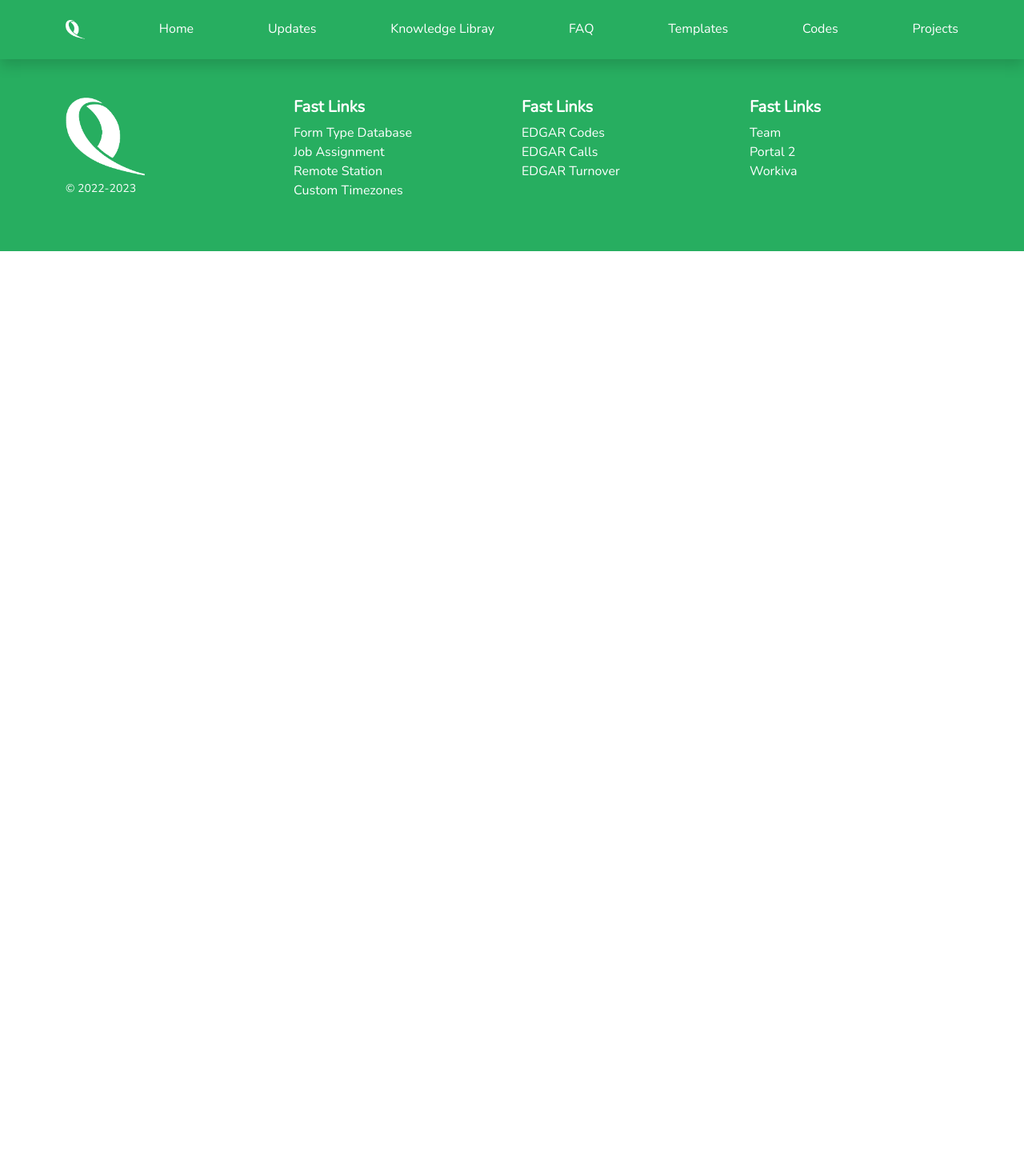
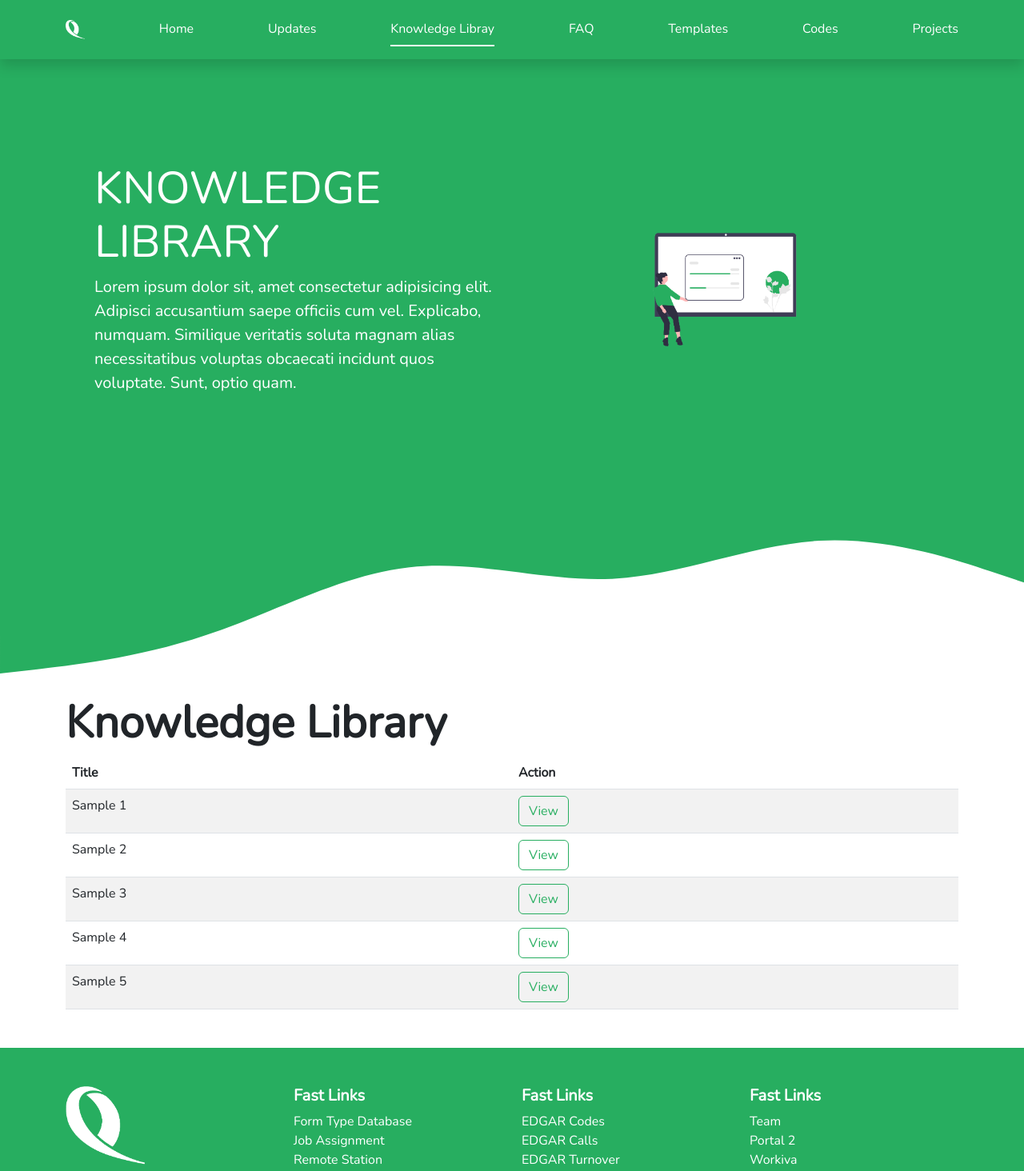
Before and after one commit to lorainecalamba/react-landing-page, a React (Create React App) app: page /pages/knowledge in a window 1280 px wide. Shown: the top 1464 px of the page at 80% size. Before the commit the page ends 800 px from the top, so only its background shows below. Built offline with nearby package versions, Linux system fonts and the light colour scheme.

Commit message:
Create and Styling of Knowledge Library page

```diff
--- a/public/index.html
+++ b/public/index.html
@@ -13,6 +13,14 @@
 
     <link rel="manifest" href="%PUBLIC_URL%/manifest.json" />
 
+    <link
+      rel="stylesheet"
+      href="https://cdnjs.cloudflare.com/ajax/libs/font-awesome/6.1.1/css/all.min.css"
+      integrity="sha512-KfkfwYDsLkIlwQp6LFnl8zNdLGxu9YAA1QvwINks4PhcElQSvqcyVLLD9aMhXd13uQjoXtEKNosOWaZqXgel0g=="
+      crossorigin="anonymous"
+      referrerpolicy="no-referrer"
+    />
+
     <title>React App</title>
   </head>
   <body>
--- a/src/App.js
+++ b/src/App.js
@@ -3,6 +3,7 @@ import { BrowserRouter, Routes, Route } from 'react-router-dom';
 import Navbar from './components/UI/Navbar';
 import Home from './pages/Home';
 import Updates from './pages/Updates';
+import KnowledgeLibrary from './pages/KnowledgeLibrary';
 import Footer from './components/UI/Footer';
 import './assets/css/style.css';
 
@@ -15,6 +16,7 @@ const App = () => {
         <Routes>
           <Route path="/" element={<Home />}></Route>
           <Route path="/pages/updates" element={<Updates />}></Route>
+          <Route path="/pages/knowledge" element={<KnowledgeLibrary />}></Route>
         </Routes>
 
         <Footer />
--- /dev/null
+++ b/src/components/ArrayVariables/knowledge-library-list.js
@@ -0,0 +1,27 @@
+export const knowledgeLists = [
+  {
+    name: 'Sample 1',
+    type: 'pdf',
+    location: ''
+  },
+  {
+    name: 'Sample 2',
+    type: 'pdf',
+    location: ''
+  },
+  {
+    name: 'Sample 3',
+    type: 'pdf',
+    location: ''
+  },
+  {
+    name: 'Sample 4',
+    type: 'word',
+    location: ''
+  },
+  {
+    name: 'Sample 5',
+    type: 'pdf',
+    location: ''
+  }
+];
--- a/src/components/UI/Navbar.jsx
+++ b/src/components/UI/Navbar.jsx
@@ -1,6 +1,6 @@
-import React from 'react';
-import { Link, useLocation } from 'react-router-dom';
-import Dg3Logo from '../../assets/img/dg3.png';
+import React from "react";
+import { Link, useLocation } from "react-router-dom";
+import Dg3Logo from "../../assets/img/dg3.png";
 
 const Navbar = () => {
   const locationObj = useLocation();
@@ -8,23 +8,49 @@ const Navbar = () => {
 
   return (
     <header className="site-header py-3 sticky-top bg-primary shadow">
-      <nav
-        className="container d-flex flex-column flex-md-row justify-content-between"
-      >
+      <nav className="container d-flex flex-column flex-md-row justify-content-between">
         <Link className="py-2" to="/" aria-label="Logo">
           <img src={Dg3Logo} alt="Dg3 Logo" />
         </Link>
-        <Link className={`py-2 d-none d-md-inline-block ${currentRoute === "/" && "active"}`}
-          to="/">Home</Link>
-        <Link className={`py-2 d-none d-md-inline-block ${currentRoute === "/pages/updates" && "active"}`} to="pages/updates">Updates</Link>
-        <Link className="py-2 d-none d-md-inline-block" to="pages/knowledge">Knowledge Libray</Link>
-        <Link className="py-2 d-none d-md-inline-block" to="pages/faq">FAQ</Link>
-        <Link className="py-2 d-none d-md-inline-block" to="pages/templates">Templates</Link>
-        <Link className="py-2 d-none d-md-inline-block" to="pages/codes">Codes</Link>
-        <Link className="py-2 d-none d-md-inline-block" to="pages/projects">Projects</Link>
+        <Link
+          className={`py-2 d-none d-md-inline-block ${
+            currentRoute === "/" && "active"
+          }`}
+          to="/"
+        >
+          Home
+        </Link>
+        <Link
+          className={`py-2 d-none d-md-inline-block ${
+            currentRoute === "/pages/updates" && "active"
+          }`}
+          to="pages/updates"
+        >
+          Updates
+        </Link>
+        <Link
+          className={`py-2 d-none d-md-inline-block ${
+            currentRoute === "/pages/knowledge" && "active"
+          }`}
+          to="pages/knowledge"
+        >
+          Knowledge Libray
+        </Link>
+        <Link className="py-2 d-none d-md-inline-block" to="pages/faq">
+          FAQ
+        </Link>
+        <Link className="py-2 d-none d-md-inline-block" to="pages/templates">
+          Templates
+        </Link>
+        <Link className="py-2 d-none d-md-inline-block" to="pages/codes">
+          Codes
+        </Link>
+        <Link className="py-2 d-none d-md-inline-block" to="pages/projects">
+          Projects
+        </Link>
       </nav>
     </header>
-  )
-}
+  );
+};
 
-export default Navbar
+export default Navbar;
--- a/src/pages/Home.jsx
+++ b/src/pages/Home.jsx
@@ -25,8 +25,7 @@ const Home = () => {
     <React.Fragment>
       <Banner
         bannerTitle="Home"
-        bannerDescription="The DG3 Portal aims to help the production by providing copies
-        of updates, procedures, news and other important EDGAR information. Templates and codes are also provided to help EDGAR staffs maintain and maximize consistency in every job."
+        bannerDescription="Lorem ipsum dolor sit, amet consectetur adipisicing elit. Adipisci accusantium saepe officiis cum vel. Explicabo, numquam. Similique veritatis soluta magnam alias necessitatibus voluptas obcaecati incidunt quos voluptate. Sunt, optio quam."
         bannerImage={homeBanner}
         alt="Home Page Banner"
       />
--- /dev/null
+++ b/src/pages/KnowledgeLibrary.jsx
@@ -0,0 +1,46 @@
+import React from "react";
+import { Link } from "react-router-dom";
+
+// * components
+import Banner from "../components/UI/Banner";
+import Header from "../components/UI/Header";
+import Table from "../components/UI/Table";
+
+// * ArrayVariables
+import { knowledgeLists } from "../components/ArrayVariables/knowledge-library-list";
+
+// * images
+import knowledgeBanner from "../assets/img/knowledge.png";
+
+const TABLE_HEADERS = ["Title", "Action"];
+const knowledge = knowledgeLists.map((list, index) => (
+  <tr key={index}>
+    <td>{list.name}</td>
+    <td>
+      <Link to="/" className="btn btn-outline-primary">
+        View
+      </Link>
+    </td>
+  </tr>
+));
+
+const KnowledgeLibrary = () => {
+  return (
+    <React.Fragment>
+      <Banner
+        bannerTitle="Knowledge Library"
+        bannerDescription="Lorem ipsum dolor sit, amet consectetur adipisicing elit. Adipisci accusantium saepe officiis cum vel. Explicabo, numquam. Similique veritatis soluta magnam alias necessitatibus voluptas obcaecati incidunt quos voluptate. Sunt, optio quam."
+        bannerImage={knowledgeBanner}
+        alt="Knowledge Page Banner"
+      />
+
+      <div className="container mb-5">
+        <Header title="Knowledge Library" />
+
+        <Table tableHeaders={TABLE_HEADERS}>{knowledge}</Table>
+      </div>
+    </React.Fragment>
+  );
+};
+
+export default KnowledgeLibrary;
--- a/src/pages/Updates.jsx
+++ b/src/pages/Updates.jsx
@@ -24,8 +24,7 @@ const Updates = () => {
     <React.Fragment>
       <Banner
         bannerTitle="Updates"
-        bannerDescription="The DG3 Portal aims to help the production by providing copies
-        of updates, procedures, news and other important EDGAR information. Templates and codes are also provided to help EDGAR staffs maintain and maximize consistency in every job."
+        bannerDescription="Lorem ipsum dolor sit, amet consectetur adipisicing elit. Adipisci accusantium saepe officiis cum vel. Explicabo, numquam. Similique veritatis soluta magnam alias necessitatibus voluptas obcaecati incidunt quos voluptate. Sunt, optio quam."
         bannerImage={updateBanner}
         alt="Update Page Banner"
       />
```
Also changed, not shown: src/assets/img/knowledge.png (added).
